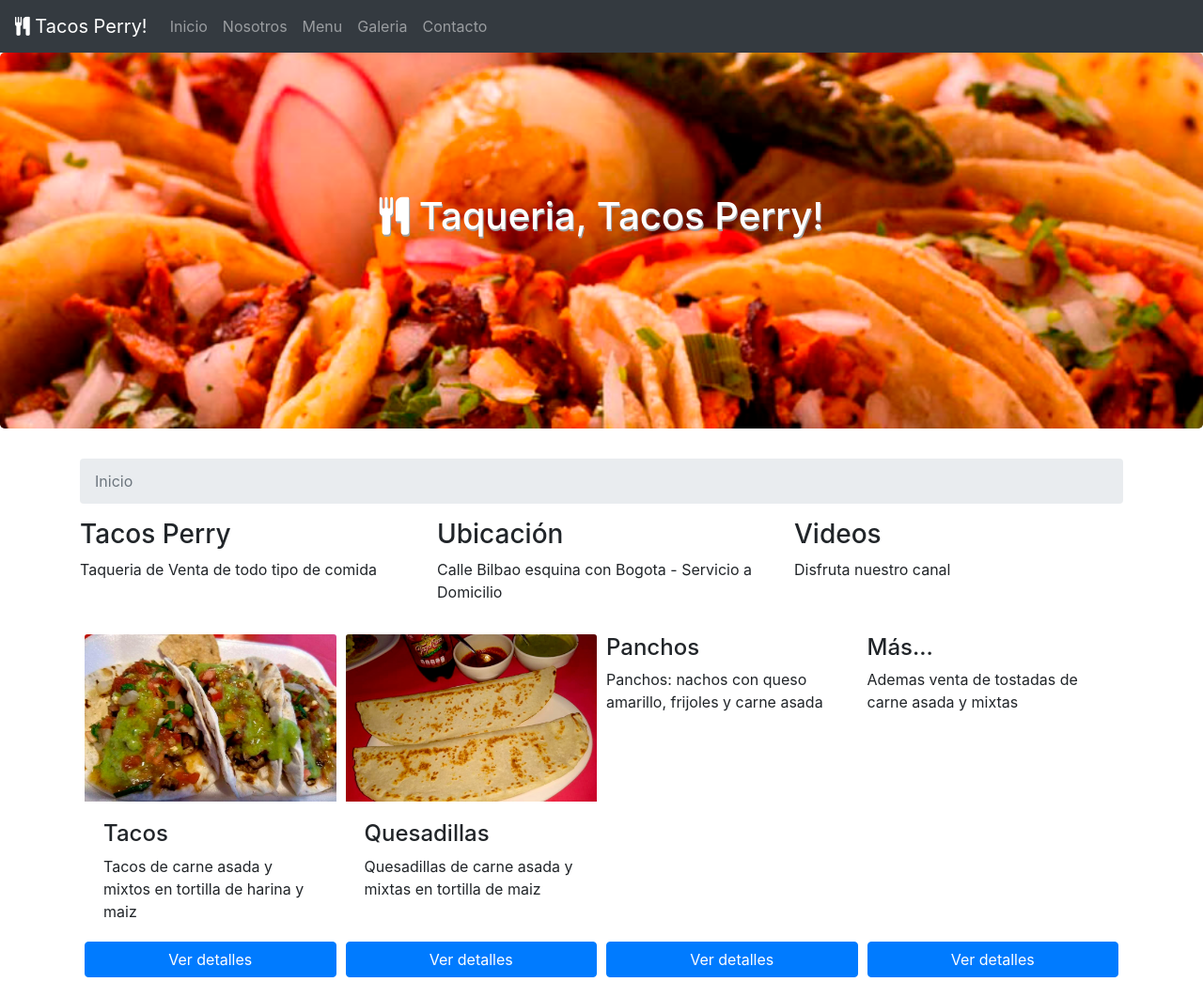
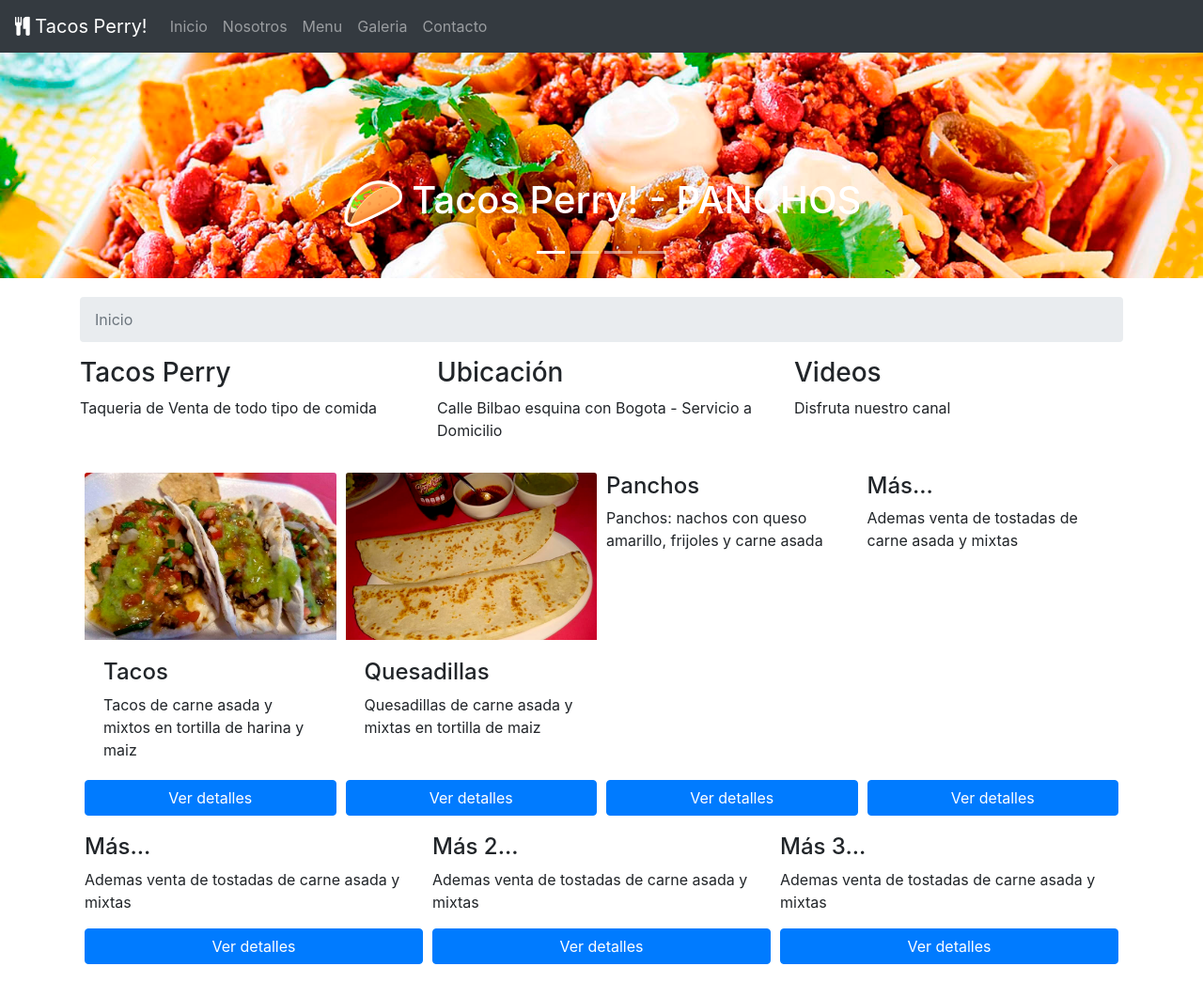
Before and after one commit to jaespinol/01100199-TacosPerry, a website: page index.html in a window 1280 px wide. Shown: the top 1045 px of the page at 94% size. Drawn offline with nearby package versions, Linux system fonts and the light colour scheme.

Commit message:
Banner en movimiento

```diff
--- a/css/principal.css
+++ b/css/principal.css
@@ -1,6 +1,12 @@
 .btn-ver{
     width: 100%;
 }
+
+.banner{
+   /* padding-top: 56px;*/
+    margin-block-end: 20px;
+}
+
 .jumbotron{
     background-color: rgb(189, 50, 7);
     /*color: #ffffff;*/
--- a/index.html
+++ b/index.html
@@ -28,12 +28,60 @@
             </ul>
         </div>
     </nav>
+    <section class="banner">
+        <div id="carouselExampleIndicators" class="carousel slide" data-ride="carousel">
+            <ol class="carousel-indicators">
+                <li data-target="#carouselExampleIndicators" data-slide-to="0" class="active"></li>
+                <li data-target="#carouselExampleIndicators" data-slide-to="1"></li>
+                <li data-target="#carouselExampleIndicators" data-slide-to="2"></li>
+                <li data-target="#carouselExampleIndicators" data-slide-to="3"></li>
+            </ol>
+            <div class="carousel-inner">
+                <div class="carousel-item active">
+                    <img src="img/B01.jpg" class="d-block w-100" alt="...">
+                    <div class="carousel-caption ">
+                        <h1><img src="img/icon-taco-256.png" width="64" height="64" alt="logo" /> Tacos Perry! - PANCHOS
+                        </h1>
+                    </div>
+                </div>
+                <div class="carousel-item">
+                    <img src="img/B02.jpg" class="d-block w-100" alt="...">
+                    <div class="carousel-caption">
+                        <h1><img src="img/icon-taco-256.png" width="64" height="64" alt="logo" /> Tacos Perry! -
+                            BURRITOS</h1>
+                    </div>
+                </div>
+                <div class="carousel-item">
+                    <img src="img/B03.jpg" class="d-block w-100" alt="...">
+                    <div class="carousel-caption">
+                        <h1> <img src="img/icon-taco-256.png" width="64" height="64" alt="logo" />Tacos Perry! - TACOS
+                        </h1>
+                    </div>
+                </div>
+                <div class="carousel-item">
+                    <img src="img/B04.jpg" class="d-block w-100" alt="...">
+                    <div class="carousel-caption">
+                        <h1> <img src="img/icon-taco-256.png" width="64" height="64" alt="logo" />Tacos Perry! - TACOS
+                        </h1>
+                    </div>
+                </div>
+            </div>
+            <a class="carousel-control-prev" href="#carouselExampleIndicators" role="button" data-slide="prev">
+                <span class="carousel-control-prev-icon" aria-hidden="true"></span>
+                <span class="sr-only">Previous</span>
+            </a>
+            <a class="carousel-control-next" href="#carouselExampleIndicators" role="button" data-slide="next">
+                <span class="carousel-control-next-icon" aria-hidden="true"></span>
+                <span class="sr-only">Next</span>
+            </a>
+        </div>
+    </section>
     <!-- Main jumbotron for a primary marketing message or call to action -->
-    <div class="jumbotron">
+    <!-- <div class="jumbotron">
         <div class="container">
             <h1> <i class="fa fa-cutlery" aria-hidden="true"></i> Taqueria, Tacos Perry!</h1>
         </div>
-    </div>
+    </div> -->
 
     <div class="container">
         <nav aria-label="breadcrumb">
@@ -138,5 +186,10 @@
     <script src="node_modules/popper.js/dist/popper.min.js"></script>
     <script src="node_modules/bootstrap/dist/js/bootstrap.min.js"></script>
 </body>
+<script>
+    $('.carousel').carousel({
+        interval: 6000
+    })
+</script>
 
 </html>
```
